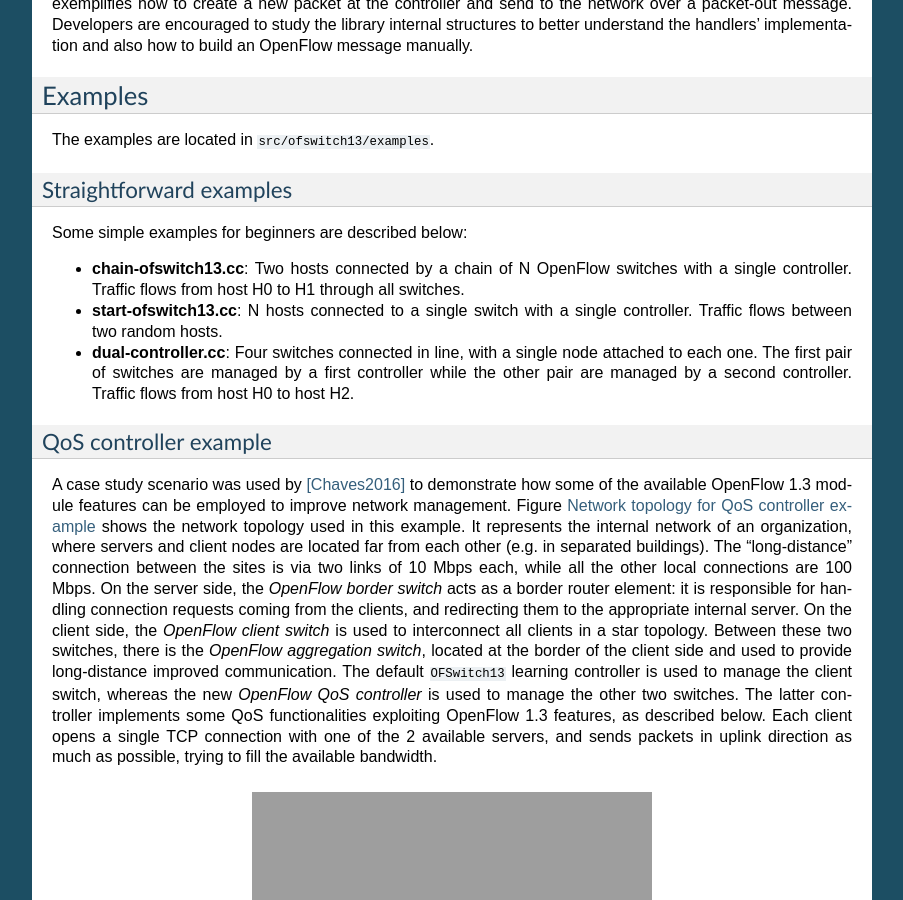
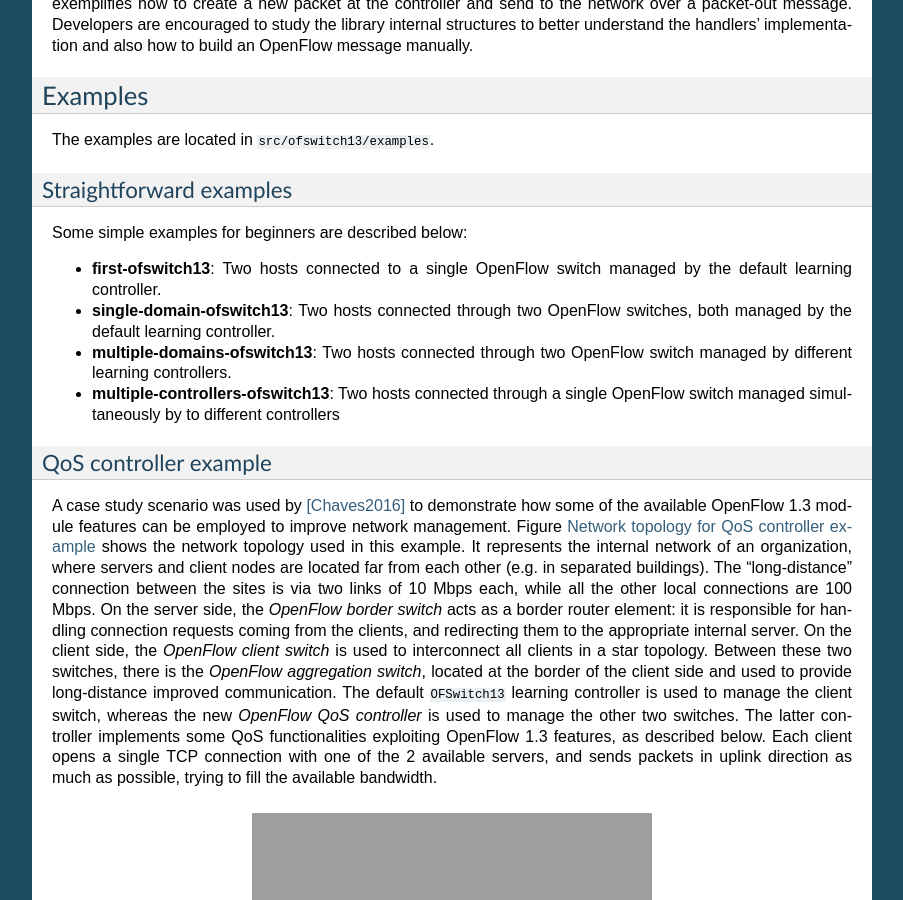
Before and after one commit to ljerezchaves/ofswitch13, a Sphinx documentation site: the page built from doc/source/ofswitch13-usage.rst, in a window 1280 px wide and 900 px high, scrolled down 7119 px. Shown: the whole window, without its empty margins (198-1101 px from the left). Built offline with Sphinx 7.4.7, drawn with Linux system fonts in a browser that asks for light colours; formulas are drawn with MathJax 3; some of the changed text lies outside the part shown.

Commit message:
Reorganizing examples, renaming files, improving documentation. Including a new example for multiple controller usage.

```diff
--- a/doc/source/ofswitch13-usage.rst
+++ b/doc/source/ofswitch13-usage.rst
@@ -205,7 +205,7 @@ and install the switch and the controller using the ``OFSwitch13Helper``.
 To run this code, users *must install* the TCP/IP stack into host nodes, assign
 IP addresses to host interfaces (don't add IP addresses to the devices that are
 used as OpenFlow port), and configure any traffic application. You can also
-check for the ``start-ofswitch13.cc`` example, which is very similar to this
+check for the ``first-ofswitch13.cc`` example, which is very similar to this
 code. For instructions on how to compile and run simulation programs, please
 refer to the |ns3| tutorial.
 
@@ -493,17 +493,17 @@ Straightforward examples
 
 Some simple examples for beginners are described below:
 
-* **chain-ofswitch13.cc**: Two hosts connected by a chain of N OpenFlow
-  switches with a single controller. Traffic flows from host H0 to H1 through
-  all switches.
+* **first-ofswitch13**: Two hosts connected to a single OpenFlow switch
+  managed by the default learning controller.
 
-* **start-ofswitch13.cc**: N hosts connected to a single switch with a single
-  controller. Traffic flows between two random hosts.
+* **single-domain-ofswitch13**: Two hosts connected through two OpenFlow
+  switches, both managed by the default learning controller.
 
-* **dual-controller.cc**: Four switches connected in line, with a single node
-  attached to each one. The first pair of switches are managed by a first
-  controller while the other pair are managed by a second controller. Traffic
-  flows from host H0 to host H2.
+* **multiple-domains-ofswitch13**: Two hosts connected through two OpenFlow
+  switch managed by different learning controllers.
+
+* **multiple-controllers-ofswitch13**: Two hosts connected through a single
+  OpenFlow switch managed simultaneously by to different controllers
 
 .. _qos-controller:
 
```
Also changed, not shown: other parts of doc/source/ofswitch13-usage.rst (+4 -4 lines), 8 other files.
